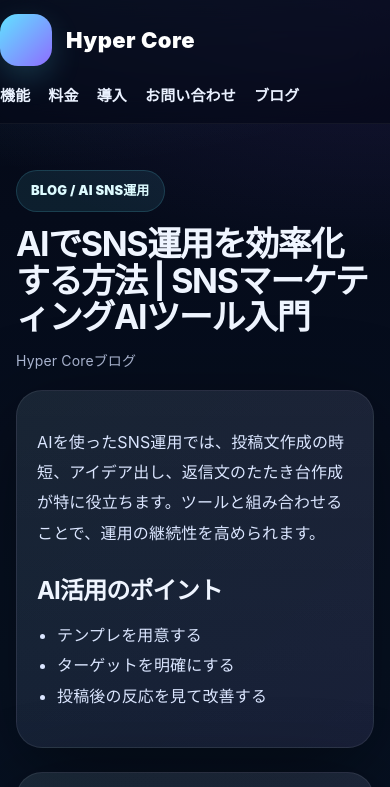
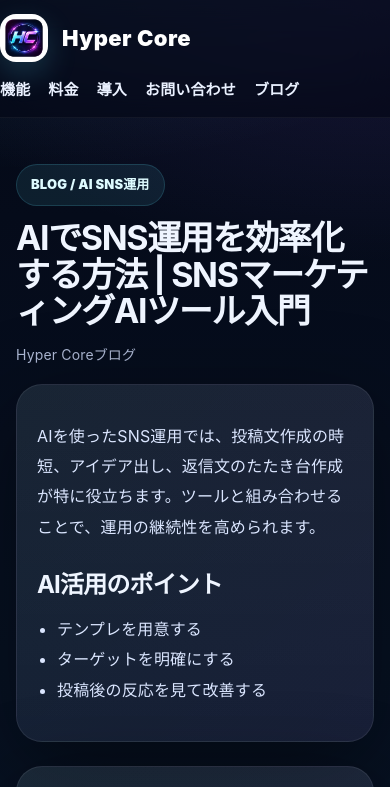
Before and after one commit to hcservice/hcservice.github.io, a plain HTML site: page blog/ai-sns-marketing.html in a window 390 px wide. Shown: the top 787 px of the page. Drawn offline with Linux system fonts and the light colour scheme.

Commit message:
Add files via upload

```diff
--- a/blog/ai-sns-marketing.html
+++ b/blog/ai-sns-marketing.html
@@ -69,9 +69,8 @@ img{max-width:100%;display:block}
 .brand{
   display:flex; align-items:center; gap:14px; color:#fff;
 }
-.brand-mark{
+.brand-logo{
   width:52px; height:52px; border-radius:18px;
-  background:linear-gradient(135deg,var(--accent),var(--accent2));
   box-shadow:0 12px 30px rgba(97,226,255,.18);
   flex:0 0 auto;
 }
@@ -246,7 +245,7 @@ h2{
     linear-gradient(135deg, rgba(97,226,255,.08), rgba(142,109,255,.08));
 }
 .contact-grid{display:grid;grid-template-columns:1.1fr .9fr;gap:18px}
-.contact-mail{font-size:24px;font-weight:900;word-break:break-word}
+.contact-mail{font-size:24px;font-weight:900;word-break:break-word;overflow-wrap:anywhere}
 .notice{
   padding:18px;border-radius:20px;border:1px solid rgba(255,142,167,.18);
   background:rgba(255,142,167,.06); color:#ffe6ee;
@@ -274,6 +273,9 @@ h2{
 }
 @media (max-width:720px){
   .container{padding:0 16px}
+  .nav{flex-direction:column;align-items:flex-start;gap:14px}
+  .navlinks{justify-content:flex-start;gap:14px 20px}
+  .brand-logo{width:48px;height:48px;border-radius:16px}
   .nav{grid-template-columns:1fr;align-items:start;padding:14px 0}
   .navlinks{justify-content:flex-start;gap:14px 18px}
   .brand-text{font-size:22px}
@@ -291,7 +293,7 @@ h2{
 <div class="topbar">
   <div class="container nav">
     <a class="brand" href="/index.html">
-      <div class="brand-mark"></div>
+      <img src="/icon-180.png" alt="Hyper Core" class="brand-logo">
       <div class="brand-text">Hyper Core</div>
     </a>
     <nav class="navlinks">
```
Also changed, not shown: blog/sns-automation.html (+6 -4 lines), blog/threads-auto-post.html (+6 -4 lines), blog/x-auto-post.html (+6 -4 lines).
